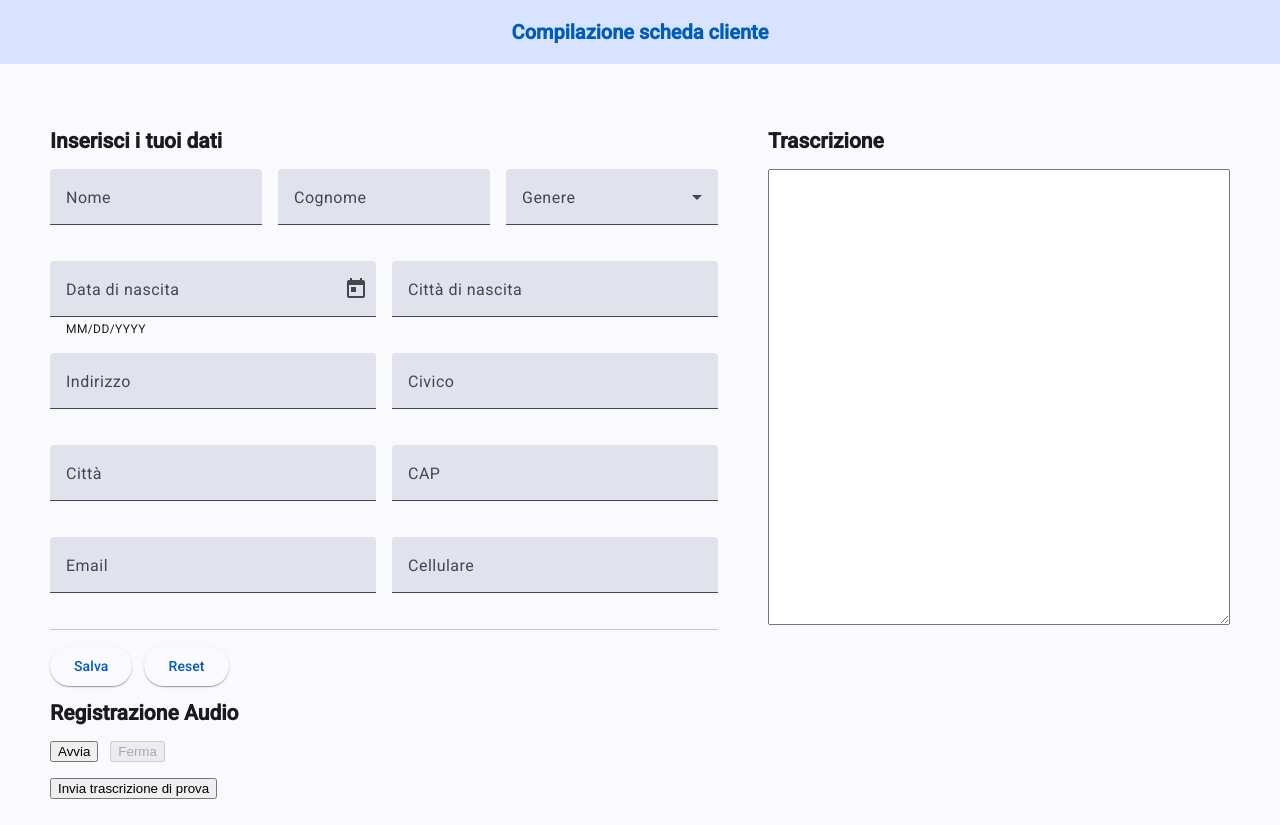
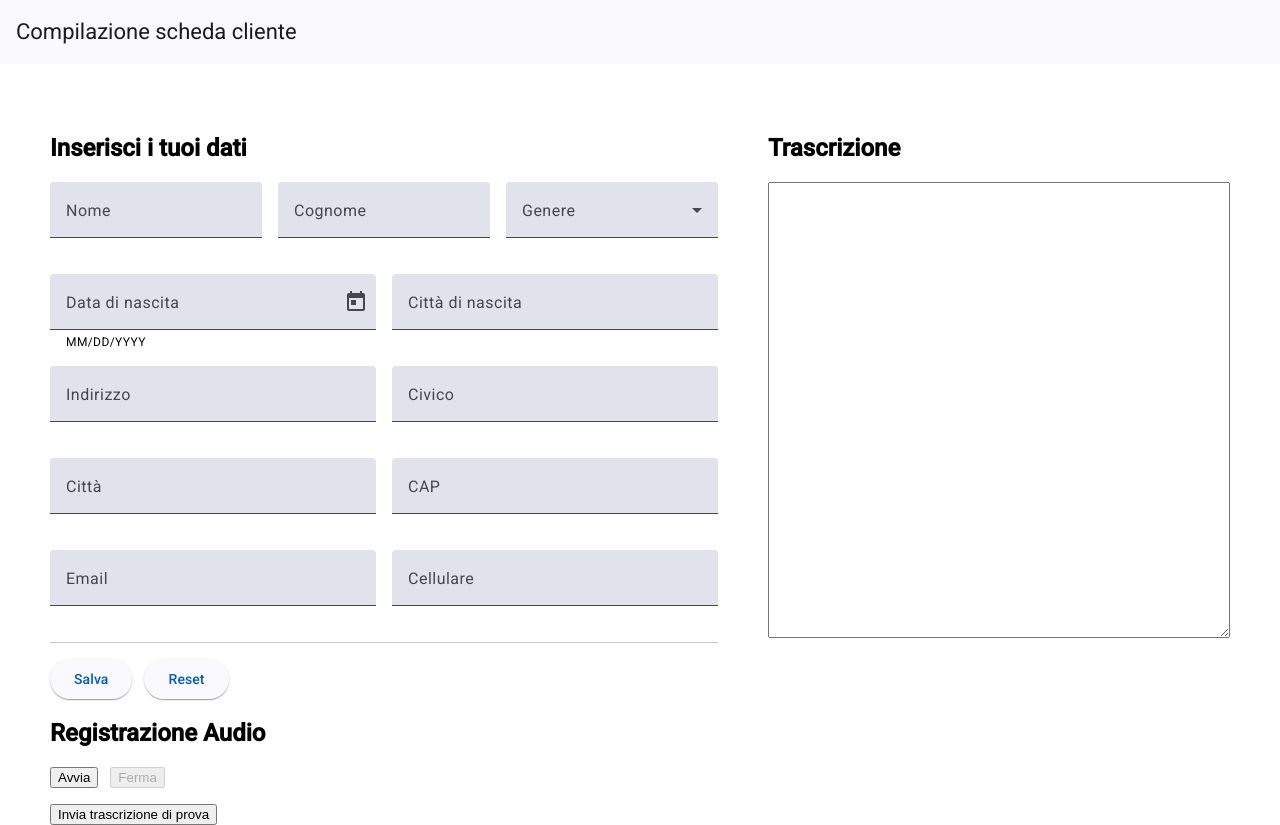
Before and after one commit to feed03/form-localstorage-app, an Angular app in the folder form-localstorage-app-master/frontend/: page / in a window 1280 px wide. Before the commit the page ends 800 px from the top, so only its background shows below. Built offline with nearby package versions, Linux system fonts and the light colour scheme.

Commit message:
Aggiornato al 19/08 uso di Material 1.0

```diff
--- a/form-localstorage-app-master/frontend/angular.json
+++ b/form-localstorage-app-master/frontend/angular.json
@@ -25,8 +25,7 @@
               }
             ],
             "styles": [
-              "src/custom-theme.scss",
-              "src/styles.css"
+              "src/styles.scss"
             ]
           },
           "configurations": {
--- a/form-localstorage-app-master/frontend/src/app/user-form/user-form.css
+++ b/form-localstorage-app-master/frontend/src/app/user-form/user-form.css
@@ -51,17 +51,3 @@
     flex-direction: column;
   }
 }
-.azure-toolbar {
-  background-color: #d7e3ff; /* Azzurro tipico Azure */
-  color: #005cbb;
-  justify-content: center;   /* Centra il contenuto orizzontalmente */
-  font-size: 20px;
-  font-weight: 600;
-  top: 0;
-  z-index: 1000;
-}
-
-.toolbar-title {
-  text-align: center;
-  width: 100%;
-}
--- a/form-localstorage-app-master/frontend/src/app/user-form/user-form.html
+++ b/form-localstorage-app-master/frontend/src/app/user-form/user-form.html
@@ -1,4 +1,4 @@
-<mat-toolbar class="azure-toolbar">
+<mat-toolbar color="primary">
   <span class="toolbar-title">Compilazione scheda cliente</span>
 </mat-toolbar>
 
--- a/form-localstorage-app-master/frontend/src/custom-theme.scss
+++ b/form-localstorage-app-master/frontend/src/custom-theme.scss
@@ -1,35 +1,29 @@
-
-// Include theming for Angular Material with `mat.theme()`.
-// This Sass mixin will define CSS variables that are used for styling Angular Material
-// components according to the Material 3 design spec.
-// Learn more about theming and how to use it for your application's
-// custom components at https://material.angular.dev/guide/theming
 @use '@angular/material' as mat;
 
+// Definisco un tema light usando le design tokens
+$my-theme: mat.define-theme((
+  color: (
+    theme-type: light,
+    primary: mat.$azure-palette,
+    tertiary: mat.$blue-palette,
+  ),
+  typography: (
+    brand-family: 'Roboto, sans-serif',
+    plain-family: 'Roboto, sans-serif',
+  ),
+));
+
+// Applico il tema al root
 html {
-  @include mat.theme((
-    color: (
-      primary: mat.$azure-palette,
-      tertiary: mat.$blue-palette,
-    ),
-    typography: Roboto,
-    density: 0,
-  ));
+  @include mat.all-component-themes($my-theme);
+  @include mat.typography-hierarchy($my-theme);
 }
 
+// Stili globali
 body {
-  // Default the application to a light color theme. This can be changed to
-  // `dark` to enable the dark color theme, or to `light dark` to defer to the
-  // user's system settings.
   color-scheme: light;
-
-  // Set a default background, font and text colors for the application using
-  // Angular Material's system-level CSS variables. Learn more about these
-  // variables at https://material.angular.dev/guide/system-variables
   background-color: var(--mat-sys-surface);
   color: var(--mat-sys-on-surface);
-  font: var(--mat-sys-body-medium);
-
-  // Reset the user agent margin.
   margin: 0;
+  font-family: 'Roboto, sans-serif';
 }
--- a/form-localstorage-app-master/frontend/src/styles.css
+++ b/form-localstorage-app-master/frontend/src/styles.scss
@@ -1,5 +1,5 @@
 /* You can add global styles to this file, and also import other style files */
 
-
+@use './custom-theme' as *;
 html, body { height: 100%; }
 body { margin: 0; font-family: Roboto, "Helvetica Neue", sans-serif; }
```
